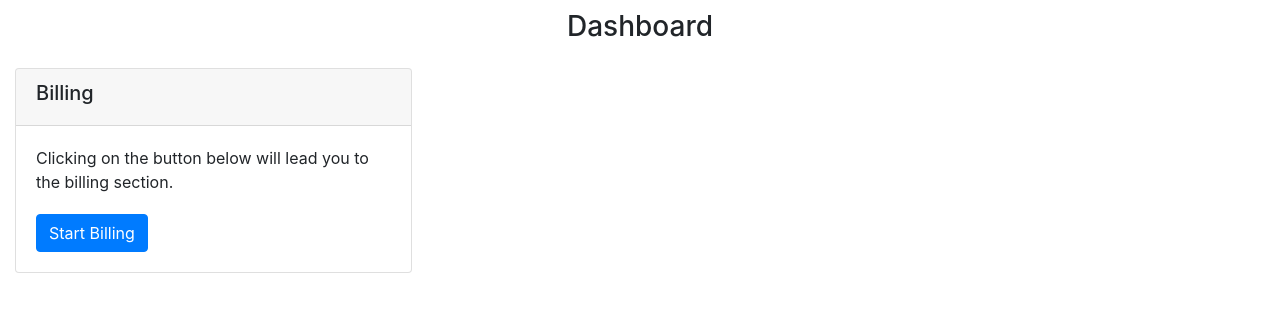
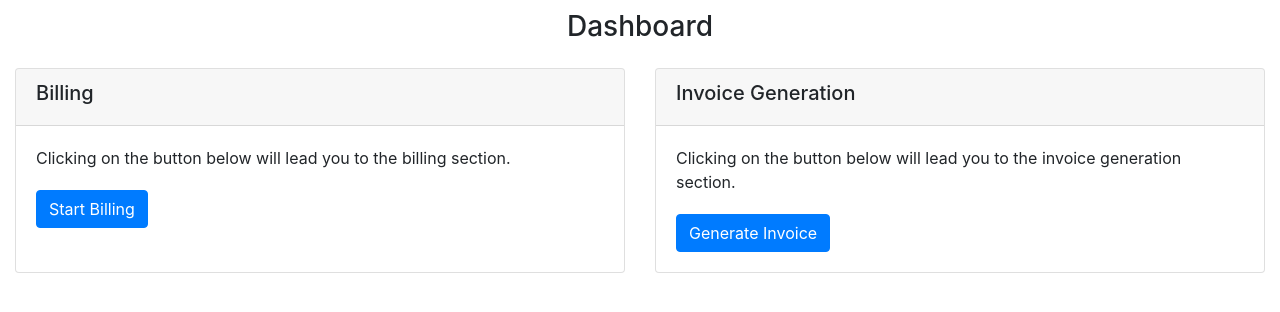
Before and after one commit to parthsharma2/django-pos, a Django app: page /pos/ in a window 1280 px wide. Shown: the part 56-368 px from the top of the page. Run offline with Django 3.2, Linux system fonts and the light colour scheme; some libraries are stand-ins or nearby versions.

Commit message:
Add invoice card to dashboard

```diff
--- a/pos/templates/dashboard.html
+++ b/pos/templates/dashboard.html
@@ -6,8 +6,7 @@
 
 {% block content %}
   <h3 class="text-center">Dashboard</h3>
-  <div class="row">
-    <div class="col-sm-4">
+  <div class="card-deck">
     <div class="card">
       <div class="card-header">
         <h5>Billing</h5>
@@ -17,6 +16,14 @@
         <a href="{% url 'billing' %}" class="btn btn-primary">Start Billing</a>
       </div>
     </div>
+    <div class="card">
+      <div class="card-header">
+        <h5>Invoice Generation</h5>
+      </div>
+      <div class="card-body">
+        <p class="card-text">Clicking on the button below will lead you to the invoice generation section.</p>
+        <a href="{% url 'invoice_dashboard' %}" class="btn btn-primary">Generate Invoice</a>
+      </div>
     </div>
   </div>
 {% endblock %}
```
Lines whose indentation alone changed are shown as unchanged.
